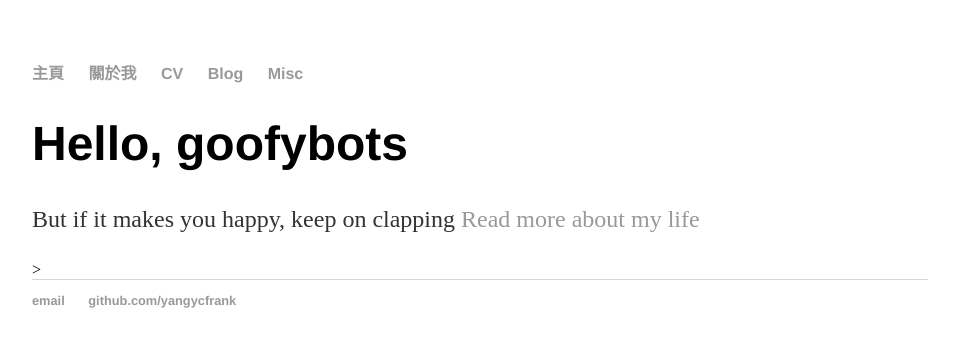
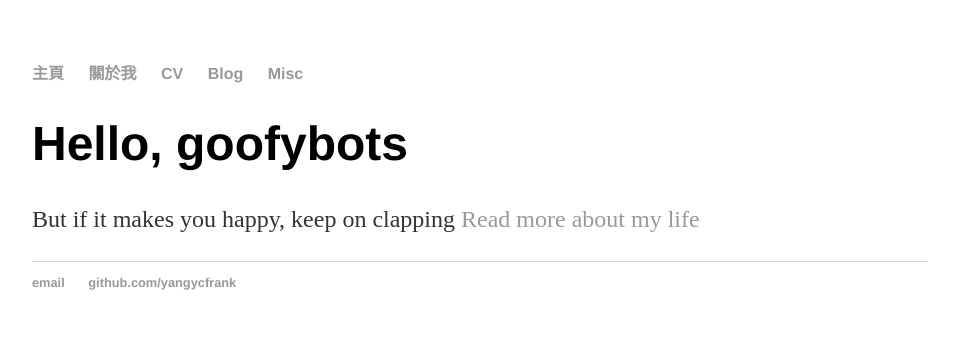
Before and after one commit to yangycfrank/yangycfrank.github.io, a Jekyll site: the page built from index.html, in a window 1280 px wide. Shown: the top 347 px of the page, without its empty margins (160-1119 px from the left). Built offline with Jekyll 4.4.1, drawn with Linux system fonts in a browser that asks for light colours.

Commit message:
Update default.html

```diff
--- a/_layouts/default.html
+++ b/_layouts/default.html
@@ -25,8 +25,8 @@
 
 				Read more about my life</a></p>
 				<!now try some image...>
-				<div class="anything" data-image="./images/suzhouriver.jpg" />
-				<!<img src="images/suzhouriver.jpg" alt="Suzhou River" class="inline"/>>
+				<div class="anything" data-image="images/suzhouriver.jpg" />
+				<!<img src="images/suzhouriver.jpg" alt="Suzhou River" class="inline"/>
     		</div><!-- /.blurb -->
 		</div><!-- /.container -->
 		<footer>
```
